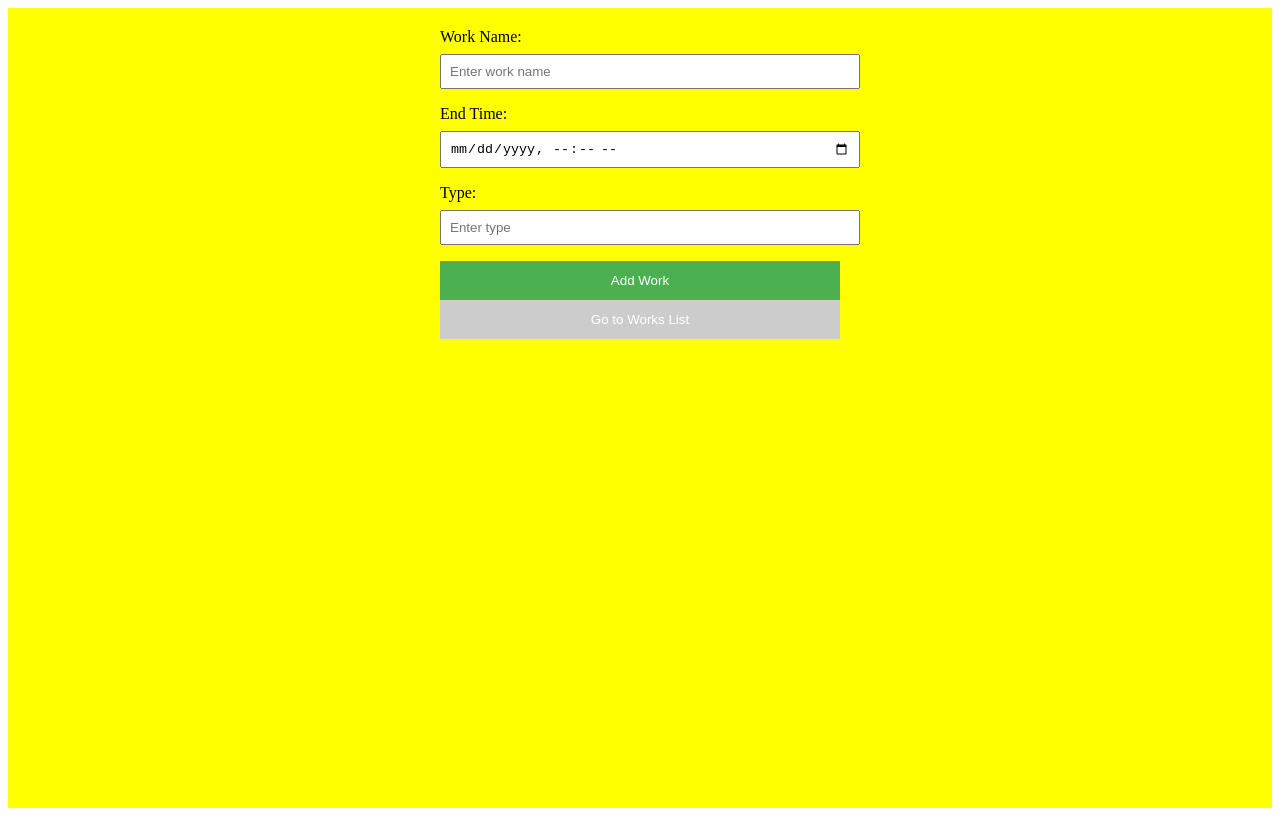
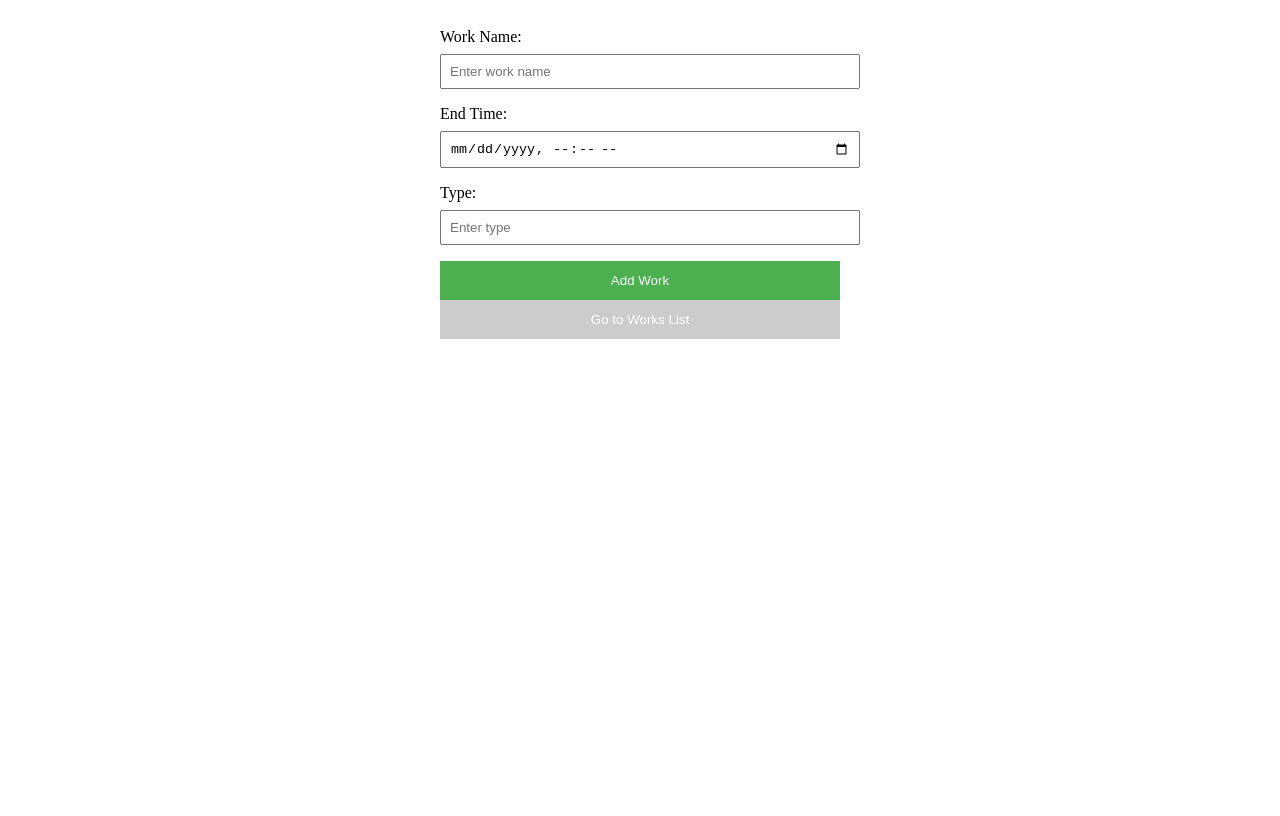
Before and after one commit to Pavan17-cpu/WORK, a React (Create React App) app in the folder frontend/: page /addwork in a window 1280 px wide. Built offline with nearby package versions, Linux system fonts and the light colour scheme.

Commit message:
Update AddWorkForm.js

```diff
--- a/frontend/src/AddWorkForm.js
+++ b/frontend/src/AddWorkForm.js
@@ -33,7 +33,7 @@ const AddWorkForm = () => {
   };
 
   return (
-    <div style={{ backgroundColor: 'yellow', minHeight: '100vh' }}>
+
     <form className="add-work-form" onSubmit={handleSubmit}>
       <label htmlFor="workName">Work Name:</label>
       <input
@@ -67,7 +67,7 @@ const AddWorkForm = () => {
         Go to Works List
       </button>
     </form>
-    </div>
+
   );
 };
 
```
